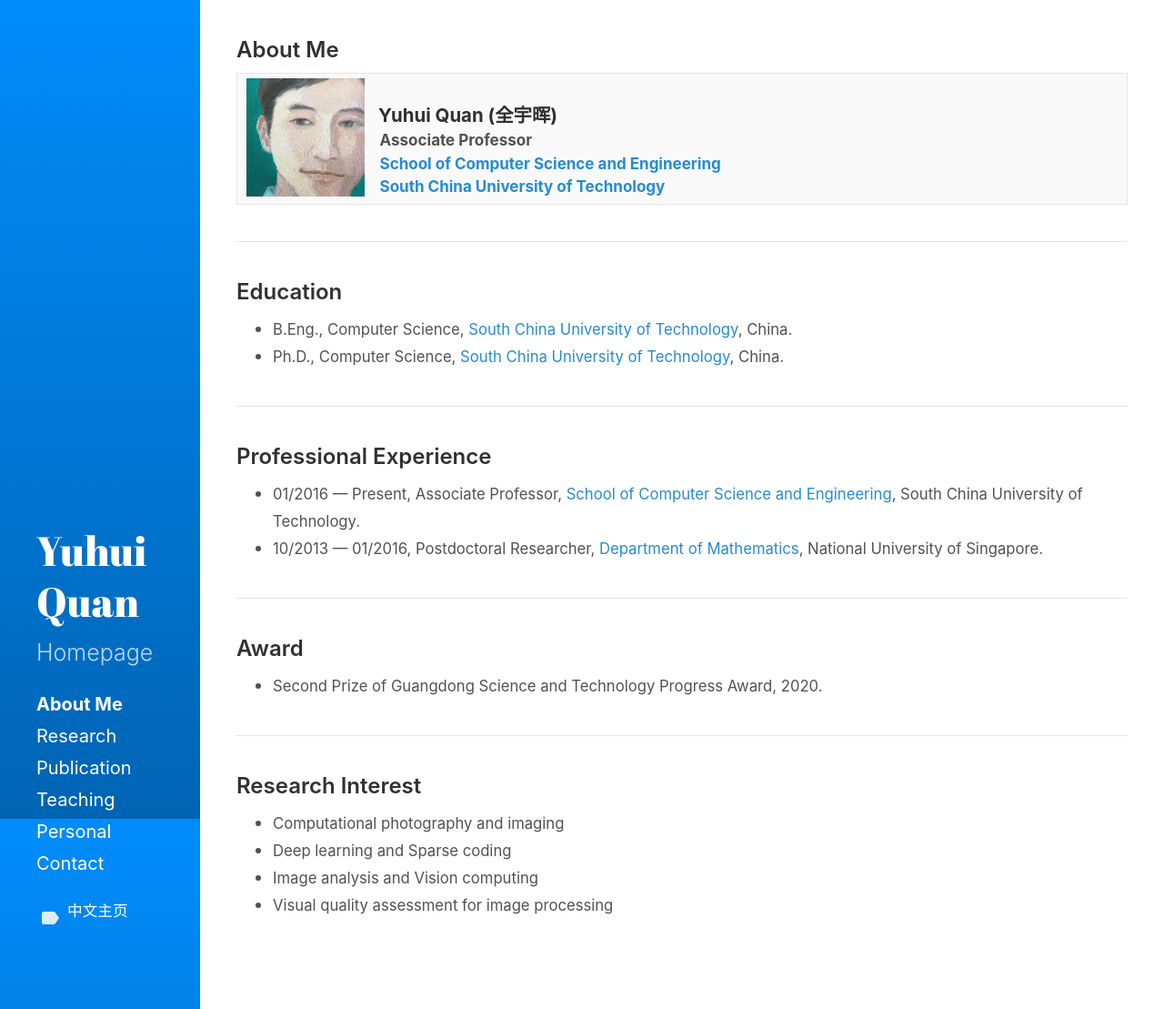
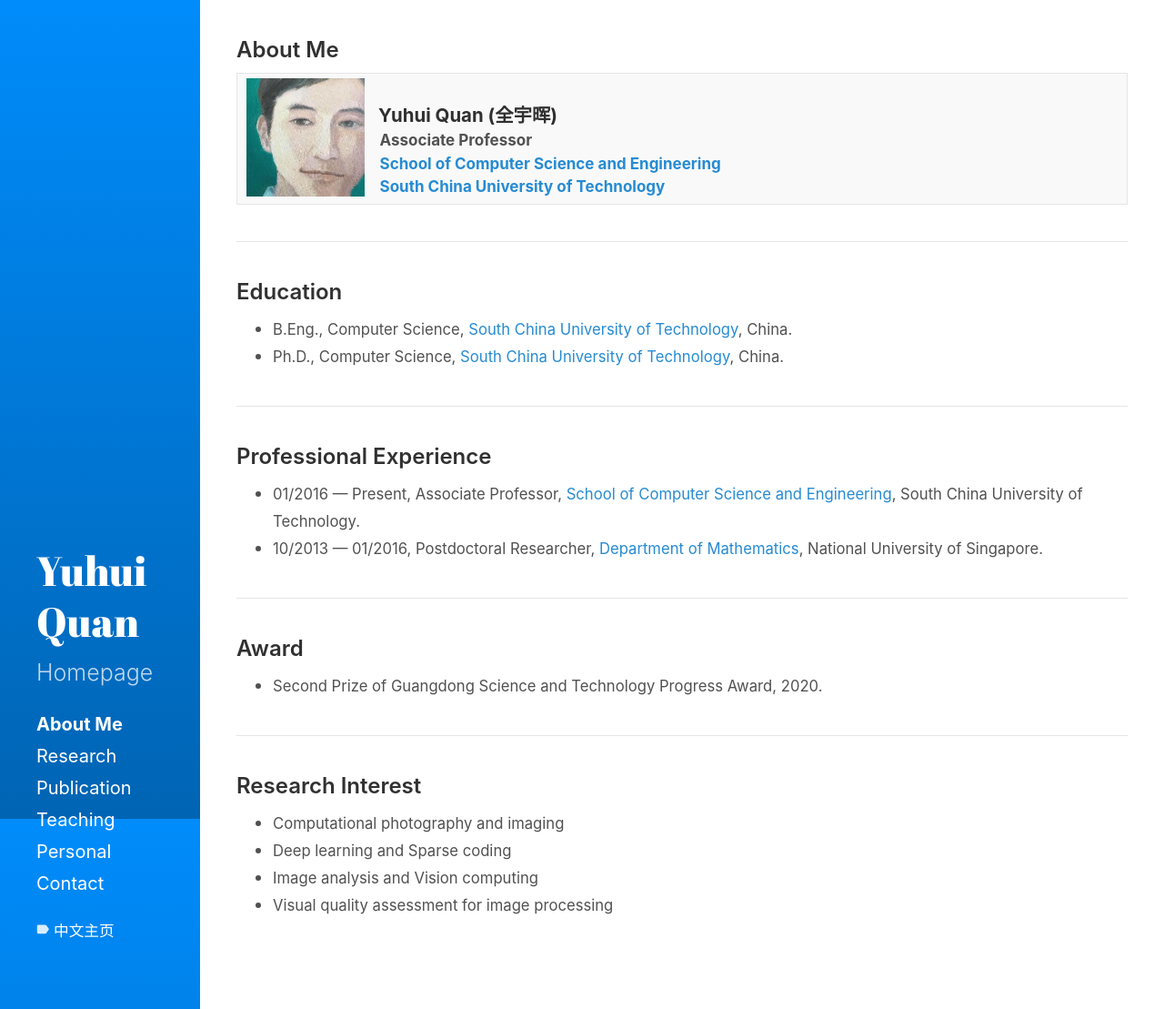
Before and after one commit to csyhquan/csyhquan.github.io, a Jekyll site: the page built from index.html, in a window 1280 px wide and 1109 px high. Shown: the whole window at 91% size. Built offline with Jekyll 4.4.1, drawn with Linux system fonts in a browser that asks for light colours; the list of posts is cut into pages by our own code.

Commit message:
Update sidebar-icon-links.html

```diff
--- a/_includes/sidebar-icon-links.html
+++ b/_includes/sidebar-icon-links.html
@@ -32,12 +32,12 @@
   {% endfor %}
 
   {% if tags_page %}
-    <a id="tags-link"
+    <small><a id="tags-link"
        class="icon{% if page.url == '/tags' %} active{% endif %}"
        title="School" aria-label="Tags"
        href="http://www2.scut.edu.cn/cs/">
       {% include svg/tags.svg %}
-    </a>
+    </a></small>
 	<small><a href="http://www.scholat.com/csyhquan.cn" target="_blank">中文主页</a></small>
   {% endif %}
 
```
